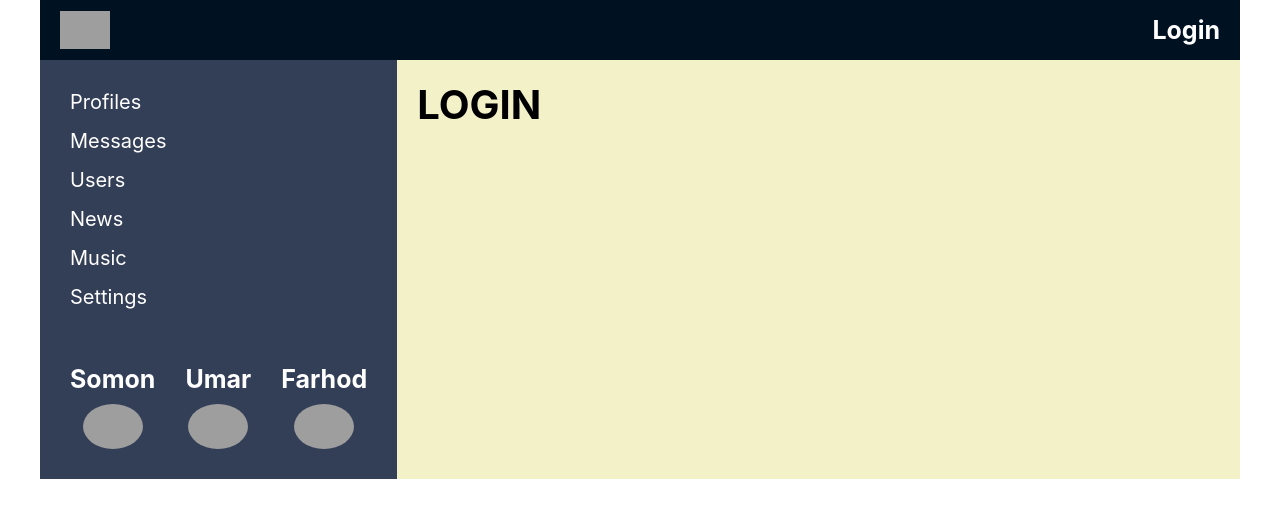
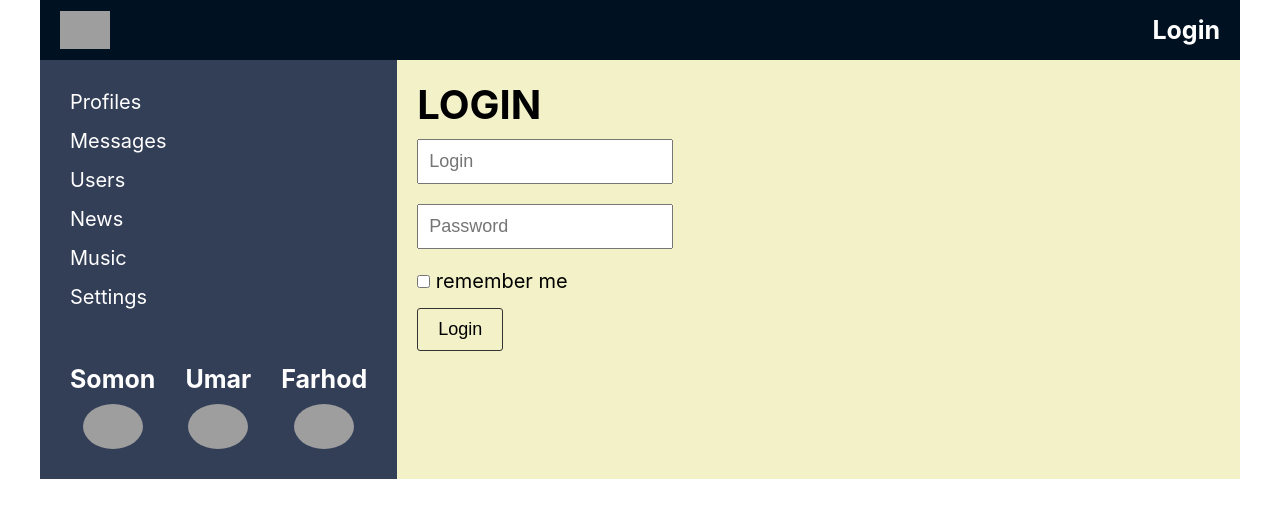
Before and after one commit to FarhodD/react-project, a React (Create React App) app: page /login in a window 1280 px wide. Shown: the top 518 px of the page. Built offline with nearby package versions, Linux system fonts and the light colour scheme; no server answers; grey boxes are pictures that could not be loaded.

Commit message:
redux-form

```diff
--- a/package.json
+++ b/package.json
@@ -13,6 +13,7 @@
     "react-router-dom": "^4.3.1",
     "react-scripts": "5.0.1",
     "redux": "^4.0.1",
+    "redux-form": "^8.3.10",
     "redux-thunk": "^2.3.0",
     "web-vitals": "^2.1.4"
   },
--- /dev/null
+++ b/src/components/Login/Login.css
@@ -0,0 +1,9 @@
+input {
+  padding: 10px;
+  font-size: 18px;
+  margin-bottom: 20px;
+}
+
+h1 {
+  margin-bottom: 10px;
+}
--- a/src/components/Login/Login.js
+++ b/src/components/Login/Login.js
@@ -1,8 +1,40 @@
 import React from 'react'
+import { Field, reduxForm } from 'redux-form'
+import './Login.css'
+
+const LoginForm = (props) => {
+  return (
+    <form onSubmit={props.handleSubmit}>
+      <div>
+        <Field type="text" placeholder='Login' name={'login'} component={'input'} />
+      </div>
+      <div>
+        <Field type="text" placeholder='Password' name={'password'} component={'input'} />
+      </div>
+      <div>
+        <Field type="checkbox" name={'rememberMe'} component={'input'} /> remember me
+      </div>
+      <div>
+        <button>Login</button>
+      </div>
+    </form>
+  )
+}
+
+const LoginReduxForm = reduxForm({
+  form: 'login'
+})(LoginForm)
 
 const Login = () => {
+  const onSubmit = (formData) => {
+    console.log(formData);
+  }
+
   return (
-    <h1>LOGIN</h1>
+    <>
+      <h1>LOGIN</h1>
+      <LoginReduxForm onSubmit={onSubmit} />
+    </>
   )
 }
 
--- a/src/components/Profile/ProfileInfo/ProfileStatus.js
+++ b/src/components/Profile/ProfileInfo/ProfileStatus.js
@@ -2,15 +2,16 @@ import React from 'react'
 
 class ProfileStatus extends React.Component {
   state = {
-    editMode: false
+    editMode: false,
   }
 
-  activateEditMode() {
+  activateEditMode = () => {
+    console.log(this);
     this.setState({
       editMode: true
     })
   }
-  deactivateEditMode() {
+  deactivateEditMode = () => {
     this.setState({
       editMode: false
     })
@@ -21,12 +22,12 @@ class ProfileStatus extends React.Component {
       <>
         {!this.state.editMode &&
           <div>
-            <span onDoubleClick={this.activateEditMode.bind(this)}>{this.props.status}</span>
+            <span onDoubleClick={this.activateEditMode}>{this.props.status}</span>
           </div>
         }
         {this.state.editMode &&
           <div>
-            <input autoFocus onBlur={this.deactivateEditMode.bind(this)} value={this.props.status} />
+            <input autoFocus onBlur={this.deactivateEditMode} value={this.props.status} />
           </div>
         }
       </>
--- a/src/hoc/WithAuthRedirect.js
+++ b/src/hoc/WithAuthRedirect.js
@@ -12,7 +12,7 @@ export const WithAuthRedirect = (Component) => {
 
   class RedirectComponent extends React.Component {
     render() {
-      if (!this.props.isAuth) return <Redirect to="/login" />
+      if (this.props.isAuth) return <Redirect to="/login" />
 
       return <Component {...this.props}/>
     }
--- a/src/redux/reduxStore.js
+++ b/src/redux/reduxStore.js
@@ -4,12 +4,14 @@ import dialogsReducer from "./dialogsReducer";
 import usersReducer from "./usersReducer";
 import authReducer from "./authReducer";
 import thunkMiddleware from "redux-thunk";
+import { reducer as formReducer } from 'redux-form'
 
 let reducers = combineReducers({
   profilePage: profileReducer,
   dialogsPage: dialogsReducer,
   usersPage: usersReducer,
-  auth: authReducer
+  auth: authReducer,
+  form: formReducer
 })
 
 let store = createStore(reducers, applyMiddleware(thunkMiddleware));
```
Also changed, not shown: 1 other file (tests, documents, lock files or other folders).
